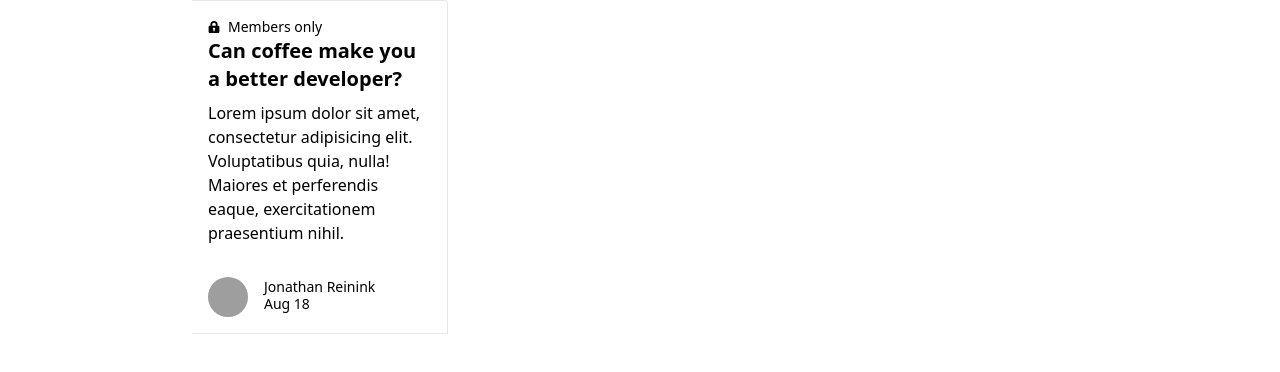
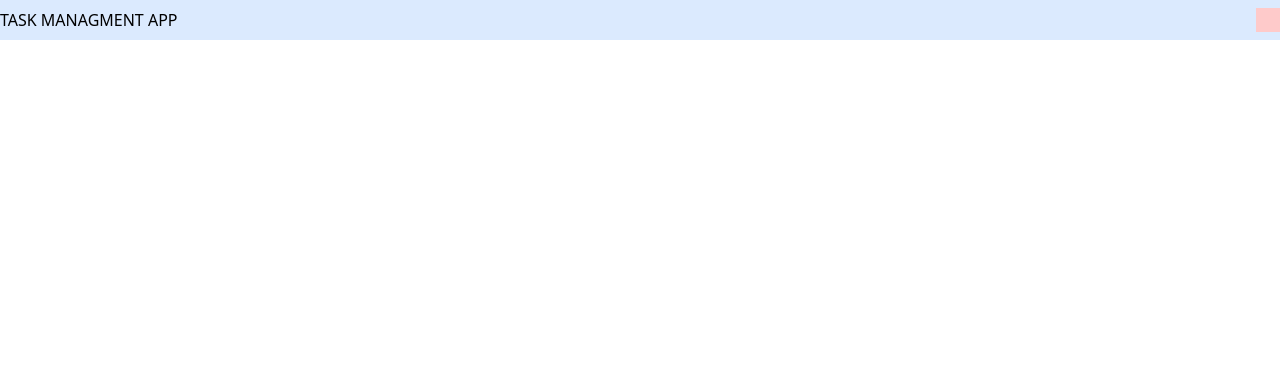
Before and after one commit to marckraw/task-managment, a Next.js app: page / in a window 1280 px wide. Shown: the top 372 px of the page. Built offline with nearby package versions, Linux system fonts and the light colour scheme; grey boxes are pictures that could not be loaded.

Commit message:
[add] header bar with some placeholders

```diff
--- /dev/null
+++ b/components/Header/index.tsx
@@ -0,0 +1,18 @@
+const Header = () => {
+    return (
+        <div className="bg-blue-100 max-w-full pb-2 pt-2">
+            <div className="container mx-auto">
+                <div className="flex justify-between items-center">
+                    <div>
+                        <h1 className="uppercase">task managment app</h1>
+                    </div>
+                    <div>
+                        <div className="bg-red-200 h-6 w-6" />
+                    </div>
+                </div>
+            </div>
+        </div>
+    )
+}
+
+export default Header;
--- a/pages/index.js
+++ b/pages/index.js
@@ -1,38 +1,17 @@
 import Head from 'next/head';
+import Header from "components/Header";
 
 const Home = () => {
 
   return (
-    <div className='container'>
+    <div>
       <Head>
         <title>Task Managment</title>
         <link rel='icon' href='/favicon.ico' />
       </Head>
 
       <main>
-        <div className="max-w-md w-full lg:flex">
-          <div className="h-48 lg:h-auto lg:w-48 flex-none bg-cover rounded-t lg:rounded-t-none lg:rounded-l text-center overflow-hidden" title="Woman holding a mug">
-          </div>
-          <div className="border-r border-b border-l border-grey-light lg:border-l-0 lg:border-t lg:border-grey-light bg-white rounded-b lg:rounded-b-none lg:rounded-r p-4 flex flex-col justify-between leading-normal">
-            <div className="mb-8">
-              <p className="text-sm text-grey-dark flex items-center">
-                <svg className="text-grey w-3 h-3 mr-2" xmlns="http://www.w3.org/2000/svg" viewBox="0 0 20 20">
-                  <path d="M4 8V6a6 6 0 1 1 12 0v2h1a2 2 0 0 1 2 2v8a2 2 0 0 1-2 2H3a2 2 0 0 1-2-2v-8c0-1.1.9-2 2-2h1zm5 6.73V17h2v-2.27a2 2 0 1 0-2 0zM7 6v2h6V6a3 3 0 0 0-6 0z" />
-                </svg>
-                Members only
-              </p>
-              <div className="text-black font-bold text-xl mb-2">Can coffee make you a better developer?</div>
-              <p className="text-grey-darker text-base">Lorem ipsum dolor sit amet, consectetur adipisicing elit. Voluptatibus quia, nulla! Maiores et perferendis eaque, exercitationem praesentium nihil.</p>
-            </div>
-            <div className="flex items-center">
-              <img className="w-10 h-10 rounded-full mr-4" src="https://pbs.twimg.com/profile_images/885868801232961537/b1F6H4KC_400x400.jpg" alt="Avatar of Jonathan Reinink" />
-                <div className="text-sm">
-                  <p className="text-black leading-none">Jonathan Reinink</p>
-                  <p className="text-grey-dark">Aug 18</p>
-                </div>
-            </div>
-          </div>
-        </div>
+        <Header />
       </main>
     </div>
   );
```
